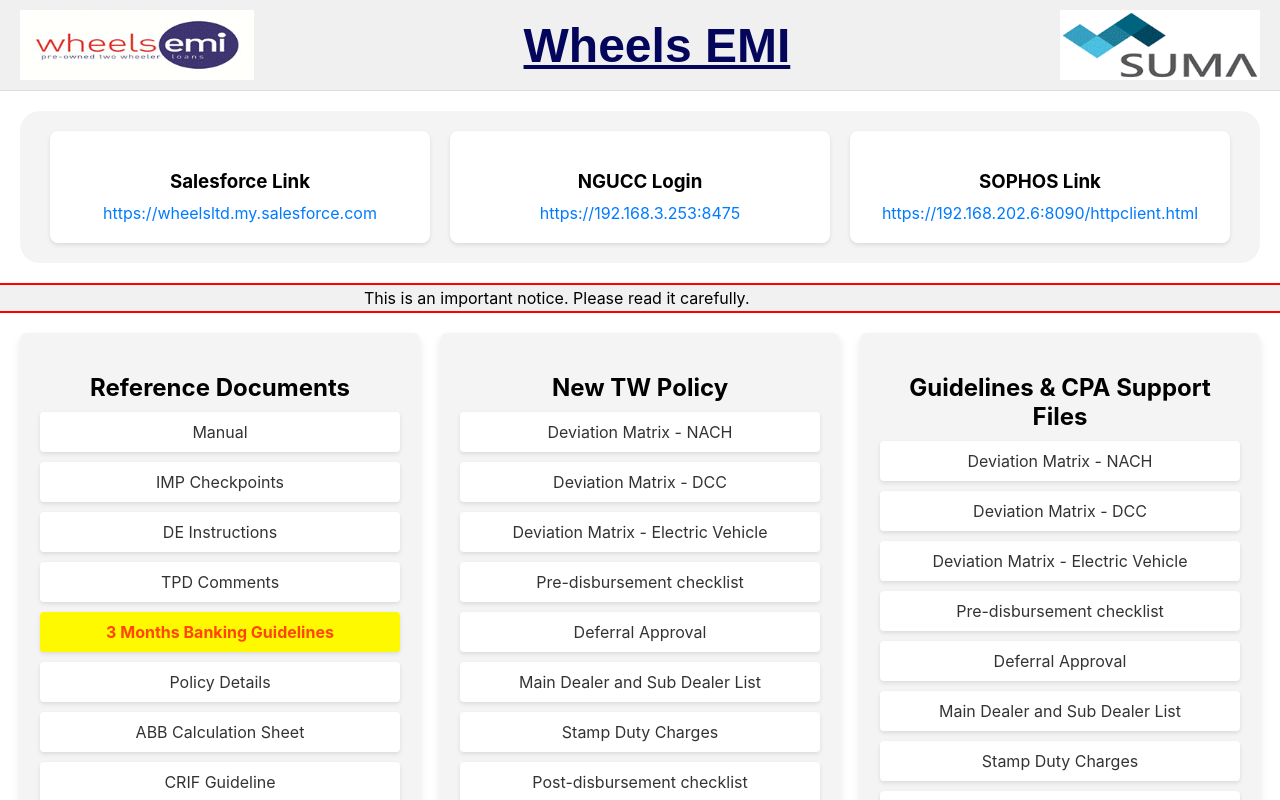
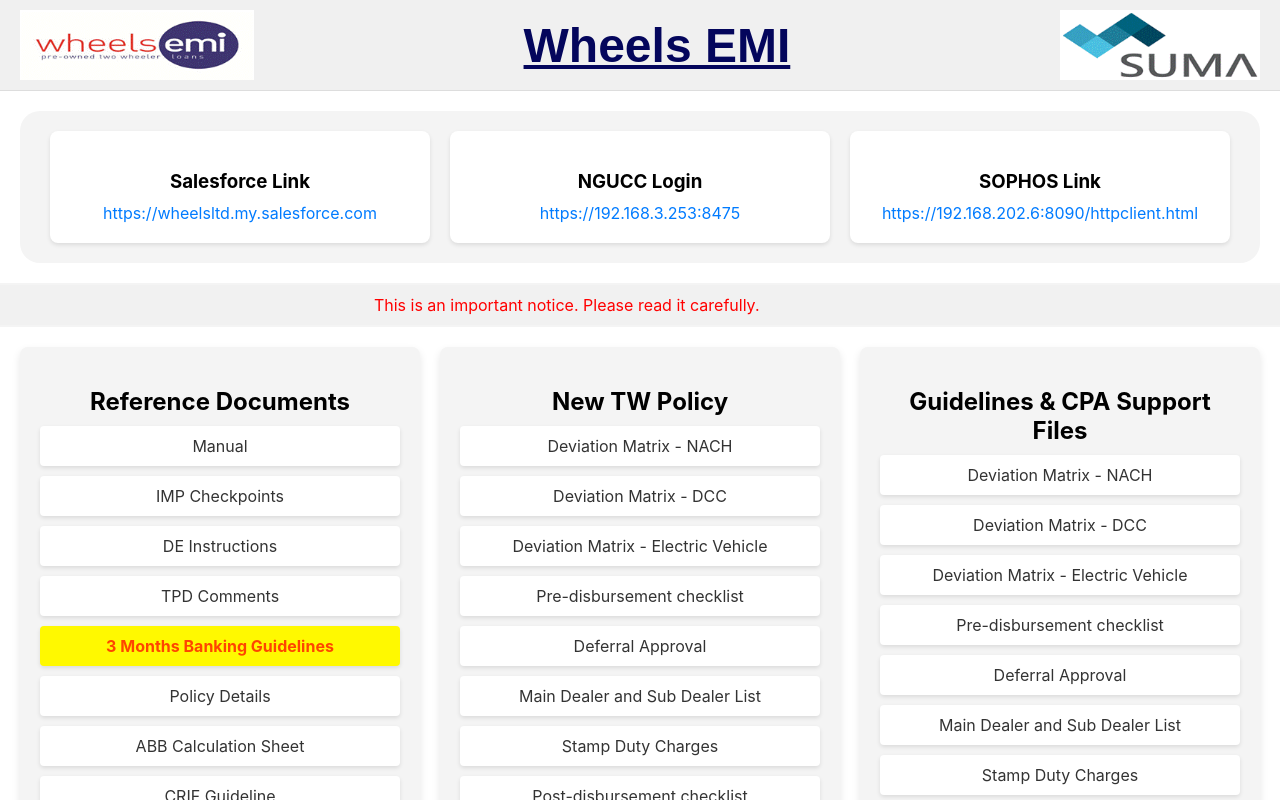
Before and after one commit to shrishailbagale/wheelsemi-dashboard, a React (Create React App) app: page / in a window 1280 px wide. Shown: the top 800 px of the page. Built offline with nearby package versions, Linux system fonts and the light colour scheme.

Commit message:
color change

```diff
--- a/src/components/Notice.css
+++ b/src/components/Notice.css
@@ -3,9 +3,9 @@
     width: 100%;
     overflow: hidden;
     background-color: #f1f1f1;
-    padding: 3px 0;
-    border-top: 2px solid #ff0000;
-    border-bottom: 2px solid #ff0000;
+    padding: 10px;
+    border-top: 2px solid #f4f4f4;
+    border-bottom: 2px solid #f4f4f4;
   }
 
   .marquee {
@@ -16,6 +16,7 @@
 
   .marquee span {
     display: inline-block;
+    color: #ff0000;
   }
 
   @keyframes scroll {
```
